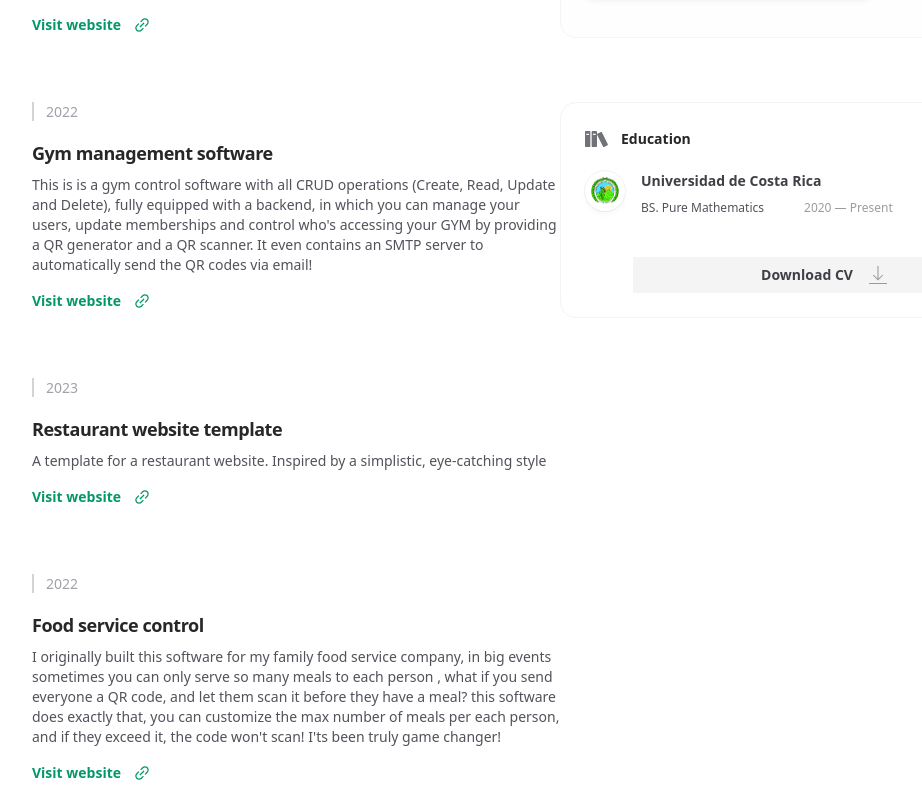
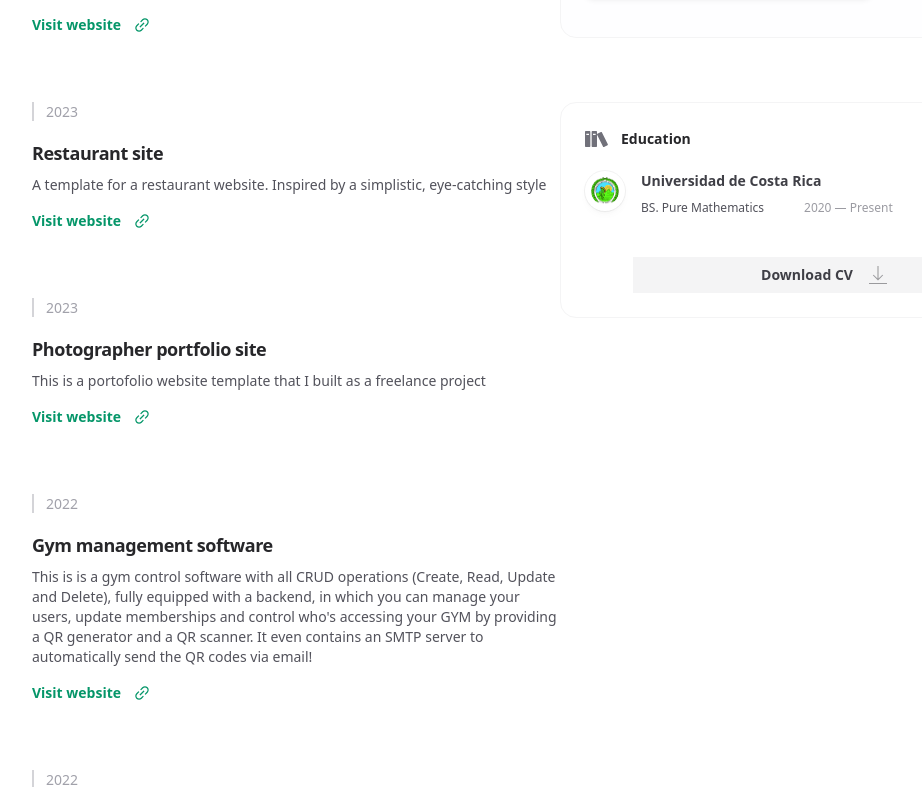
Before and after one commit to luigyy/portfolio, a React (Vite) app: page / in a window 1280 px wide. Shown: the part 980-1767 px from the top of the page, without its empty margins (80-1002 px from the left). Built offline with nearby package versions, Linux system fonts and the light colour scheme.

Commit message:
added photographer portfolio to projects

```diff
--- a/src/components/ProjectsSection.tsx
+++ b/src/components/ProjectsSection.tsx
@@ -11,28 +11,26 @@ const PROJECTS = [
     url: "https://calcubecasucr.netlify.app/",
   },
   {
+    date: "2023",
+    title: "Restaurant site ",
+    description:
+      "A template for a restaurant website. Inspired by a simplistic, eye-catching style",
+    url: "https://restaurant-templatee.netlify.app/",
+  },
+  {
+    date: "2023",
+    title: "Photographer portfolio site ",
+    description:
+      "This is a portofolio website template that I built as a freelance project",
+    url: "https://photographfolio.netlify.app/",
+  },
+  {
     date: "2022",
     title: "Gym management software",
     description: `This is is a gym control software with all CRUD operations (Create, Read, Update and Delete),
   fully equipped with a backend, in which you can manage your users, update memberships and control who's accessing your GYM by providing a QR generator and a QR scanner.
   It even contains an SMTP server to automatically send the QR codes via email!`,
     url: "https://gymcontrol.netlify.app/",
-  },
-  {
-    date: "2023",
-    title: "Restaurant website template",
-    description:
-      "A template for a restaurant website. Inspired by a simplistic, eye-catching style",
-    url: "https://restaurant-templatee.netlify.app/",
-  },
-  {
-    date: "2022",
-    title: "Food service control",
-    description: `I originally built this software for my family food service company,
-  in big events sometimes you can only serve so many meals to each person , what if you send everyone a QR code, and let them scan it before they have a meal?
-  this software does exactly that, you can customize the max number of meals per each person, and if they exceed it, the code won't scan! I'ts been truly game changer!
-  `,
-    url: "https://food-schedulerr.netlify.app/",
   },
   {
     date: "2022",
```
